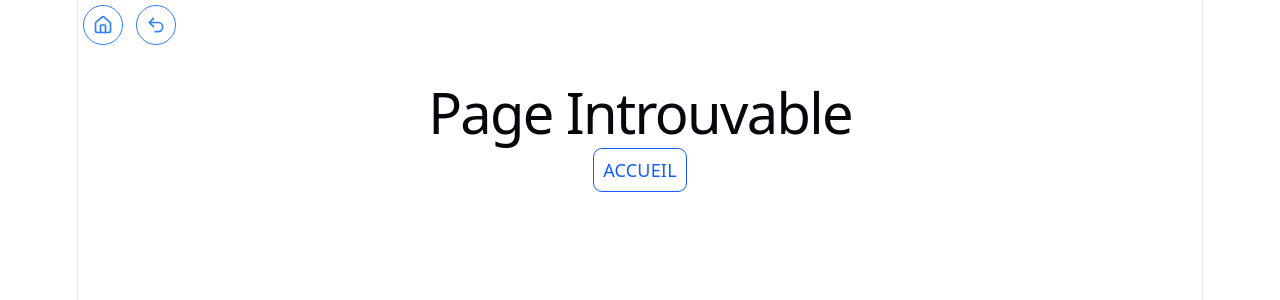
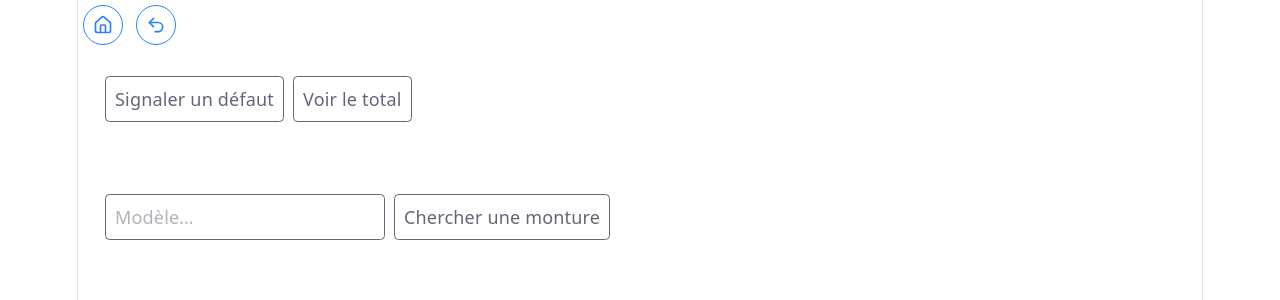
Before and after one commit to Frederic-Champion/projet-vite-local, a React (Vite) app: page /exercice-useref in a window 1280 px wide. Shown: the top 300 px of the page. Built offline with nearby package versions, Linux system fonts and the light colour scheme.

Commit message:
`useRef` (deux usages) + règle d'ancrage

```diff
--- a/src/App.tsx
+++ b/src/App.tsx
@@ -15,6 +15,7 @@ import LayoutUseParams, { AccueilUseParams } from "./components-exercices/Layout
 import { ExerciceChildren } from "./components-exercices/ExerciceChildren";
 import {FicheClient2} from "./components-exercices/ExerciceChildrenRefacto";
 import { FicheOrdonnance } from "./components-exercices/Exercice-children-TS-table";
+import ExerciceUseRef from "./components-exercices/Exercice-useRef";
 
 function App() {
   // return <Brouillon2 />;
@@ -59,6 +60,7 @@ function App() {
           <Route path="*" element={<PageIntrouvable />} />
           <Route path="/exercice-children-refacto" element={<FicheClient2 />} />
           <Route path="/exercice-children-ts" element={<FicheOrdonnance />} />
+          <Route path="/exercice-useref" element={<ExerciceUseRef />} />
         </Routes>
       </main>
     </div>
--- a/src/components-exercices/Accueil.tsx
+++ b/src/components-exercices/Accueil.tsx
@@ -36,6 +36,9 @@ export default function Accueil() {
       <Link className="text-blue-600 hover:underline" to="/exercice-children-ts">
         Exercice sur children - TS - Table
       </Link>
+      <Link className="text-blue-600 hover:underline" to="/exercice-useref">
+        Exercice useRef
+      </Link>
     </nav>
   );
 }
--- a/src/components-exercices/Brouillon-TSX.tsx
+++ b/src/components-exercices/Brouillon-TSX.tsx
@@ -1,33 +1,47 @@
-import { useParams } from "react-router";
-
-const MONTURES: Monture[] = [
-  { id: "m1", modele: "Ray-Ban Wayfarer", etat: "commande" },
-  { id: "m2", modele: "Persol 649" },
-  { id: "m3", modele: "Oakley Holbrook", etat: "rupture" },
-  { id: "m4", modele: "Moscot Lemtosh", etat: "disponible" },
-];
-
-interface Monture {
-  id: string;
-  modele: string;
-  etat?: string;
-}
-
-function BadgesStock() {
-  return (
-    <ul>
-      {MONTURES.map((m) => (
-        <li key={m.id}>
-          {m.modele} - {!m.etat && "disponible"}
-        </li>
-      ))}
-    </ul>
-  )
-}
+import { useRef, useState } from "react";
 
 export default function Brouillon2() {
-    return (
+  return (
     <div>
+      <ExerciceUseRefBis />
     </div>
   );
 }
+
+function ExerciceUseRefBis() {
+  const [message, setMessage] = useState<string | number>("");
+  const champRef = useRef<HTMLInputElement>(null);
+  const totalRef = useRef(0);
+
+  function ajouter() {
+    if (!champRef.current) return;
+    setMessage(`${champRef.current.value} ajouté`);
+    totalRef.current += 1;
+    champRef.current.focus();
+    champRef.current.value = "";
+  }
+
+  function onInput() {
+    setMessage("Saisis un modèle.");
+  }
+
+  function panier() {
+    if (!totalRef.current) return;
+    setMessage(`${totalRef.current} monture(s) ajoutée(s).`);
+  }
+
+  return (
+    <div>
+      <label htmlFor="champ">Champ : </label>
+      <input ref={champRef} onClick={onInput} className="mx-2 rounded border p-2" id="champ" placeholder="vide" />
+      <button type="submit" onClick={ajouter} className="mx-2 rounded border p-2">
+        Ajouter au panier
+      </button>
+      <button onClick={panier} className="mx-2 rounded border p-2">
+        Voir le panier
+      </button>
+      <p>Une ligne message :</p>
+      {message}
+    </div>
+  );
+}
--- /dev/null
+++ b/src/components-exercices/Exercice-useRef.tsx
@@ -0,0 +1,68 @@
+import { useRef, useState } from "react";
+
+function CompteurDefaut() {
+  const totalDefauts = useRef(0);
+  const [message, setMessage] = useState("");
+
+  function signalerDefaut() {
+    totalDefauts.current += 1;
+    setMessage("Défaut signalé.");
+  }
+
+  function voirTotal() {
+    setMessage(`${totalDefauts.current} défaut(s) signalé(s) depuis l'ouverture de la page.`);
+  }
+
+  return (
+    <div className="m-2 flex flex-col gap-2">
+      <div className="flex gap-2">
+        <button onClick={signalerDefaut} className="rounded border p-2">
+          Signaler un défaut
+        </button>
+        <button onClick={voirTotal} className="rounded border p-2">
+          Voir le total
+        </button>
+      </div>
+      {message && <p>{message}</p>}
+    </div>
+  );
+}
+
+
+/* DOUBLE EXERCICE SUR LE MEME COMPOSANT */
+
+
+function RechercheMonture() {
+  const champRef = useRef<HTMLInputElement>(null);
+
+  function handleFocus() {
+    if (champRef.current === null) return;
+    champRef.current.focus()
+  }
+
+  return (
+    <div className="m-2 flex gap-2 mt-16">
+      <input
+        ref={champRef}
+        type="text"
+        placeholder="Modèle…"
+        className="rounded border p-2"
+      />
+      <button onClick={handleFocus} className="rounded border p-2">
+        Chercher une monture
+      </button>
+    </div>
+  );
+}
+
+
+/* EXERCICES FUSIONNÉS */
+
+export default function ExerciceUseRef() {
+  return (
+    <div>
+      <CompteurDefaut />
+      <RechercheMonture />
+    </div>
+  )
+}
```
Also changed, not shown: src/components-exercices/Exercice-TypesUtilitys.tsx (+49 -0 lines), 1 other file (tests, documents, lock files or other folders).
